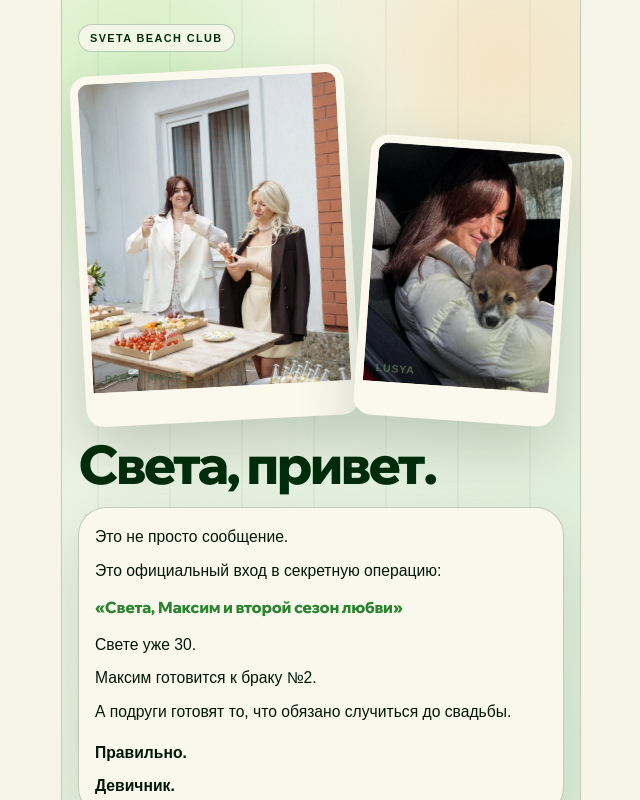
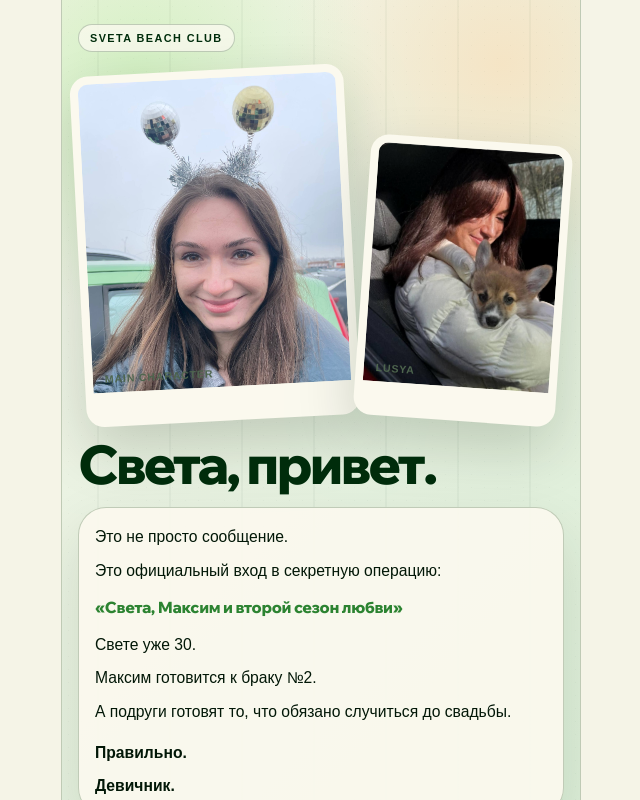
Before and after one commit to PavlushaPavel/sveta-bachelorette, a React (Vite) app: page / in a window 1280 px wide. Shown: the whole page, without its empty margins (579-1219 px from the left). Built offline with nearby package versions, Linux system fonts and the light colour scheme; a web font is replaced by a local one.

Commit message:
Use solo Sveta photo on main screen

```diff
--- a/src/screens/Screen01Mission.jsx
+++ b/src/screens/Screen01Mission.jsx
@@ -8,12 +8,12 @@ export default function Screen01Mission({ onNext }) {
       <span className="eyebrow">Sveta Beach Club</span>
       <div className="photo-strip">
         <PhotoCard
-          src={photos.partyTable}
-          alt="Света на фуршете с подругой"
-          caption="party mode"
+          src={photos.disco}
+          alt="Света улыбается в диско-ободке"
+          caption="main character"
           className="hero-photo"
           loading="eager"
-          style={{ '--tilt': '-3deg', '--pos': 'center 35%', minHeight: 244 }}
+          style={{ '--tilt': '-3deg', '--pos': 'center 30%', minHeight: 244 }}
         />
         <PhotoCard
           src={photos.lusya}
```
